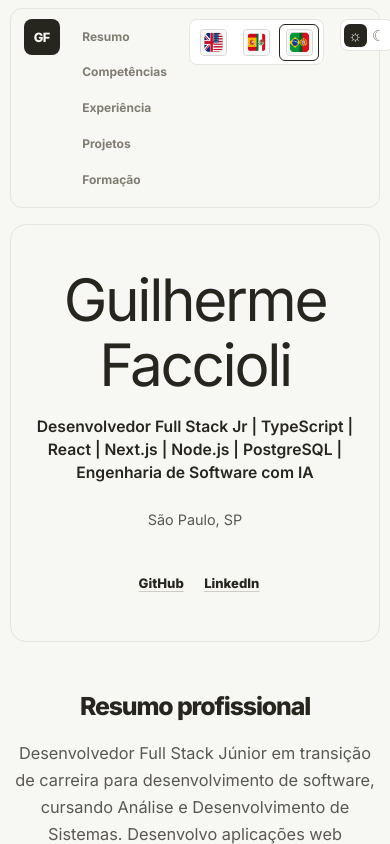
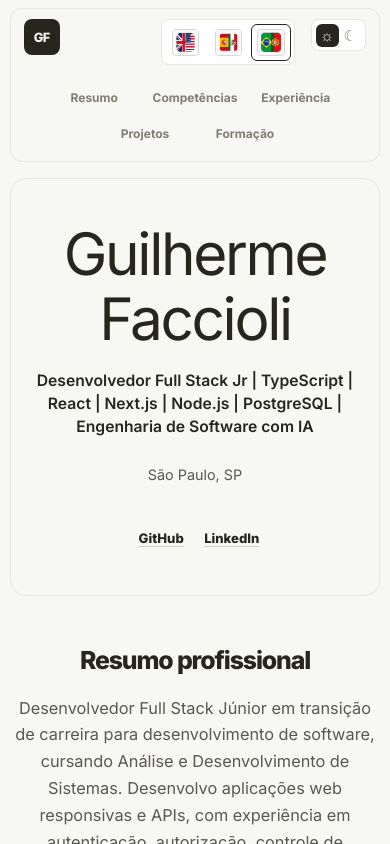
Before and after one commit to GuiFaccioli/meu-curriculo, a React (Vite) app: page / in a window 390 px wide. Shown: the top 844 px of the page. Built offline with nearby package versions, Linux system fonts and the light colour scheme; no server answers.

Commit message:
fix: stabilize header across language changes

```diff
--- a/src/App.css
+++ b/src/App.css
@@ -78,9 +78,11 @@ body {
 
 .top-nav-links {
   display: flex;
-  flex-wrap: wrap;
+  flex: 1 1 auto;
   align-items: center;
+  justify-content: center;
   gap: 0.15rem 0.4rem;
+  min-width: 0;
 }
 
 .theme-toggle {
@@ -160,11 +162,13 @@ body {
 }
 
 .top-nav-link {
+  flex: 0 0 6.25rem;
   padding: 0.45rem 0.65rem;
   border-radius: 6px;
   color: var(--muted);
   font-size: 0.82rem;
   font-weight: 700;
+  text-align: center;
   transition: background-color 160ms ease, color 160ms ease;
 }
 
@@ -533,21 +537,29 @@ button:focus-visible {
   .top-nav {
     position: static;
     align-items: flex-start;
+    flex-wrap: wrap;
   }
 
   .top-nav-links {
+    flex: 0 0 100%;
+    flex-wrap: wrap;
+    justify-content: center;
+    order: 4;
     gap: 0.1rem 0.25rem;
   }
 
   .theme-toggle {
-    margin-left: auto;
+    margin-left: 0;
+    order: 3;
   }
 
   .locale-switcher {
     margin-left: auto;
+    order: 2;
   }
 
   .top-nav-link {
+    flex-basis: 6rem;
     font-size: 0.75rem;
     padding-inline: 0.4rem;
   }
```
